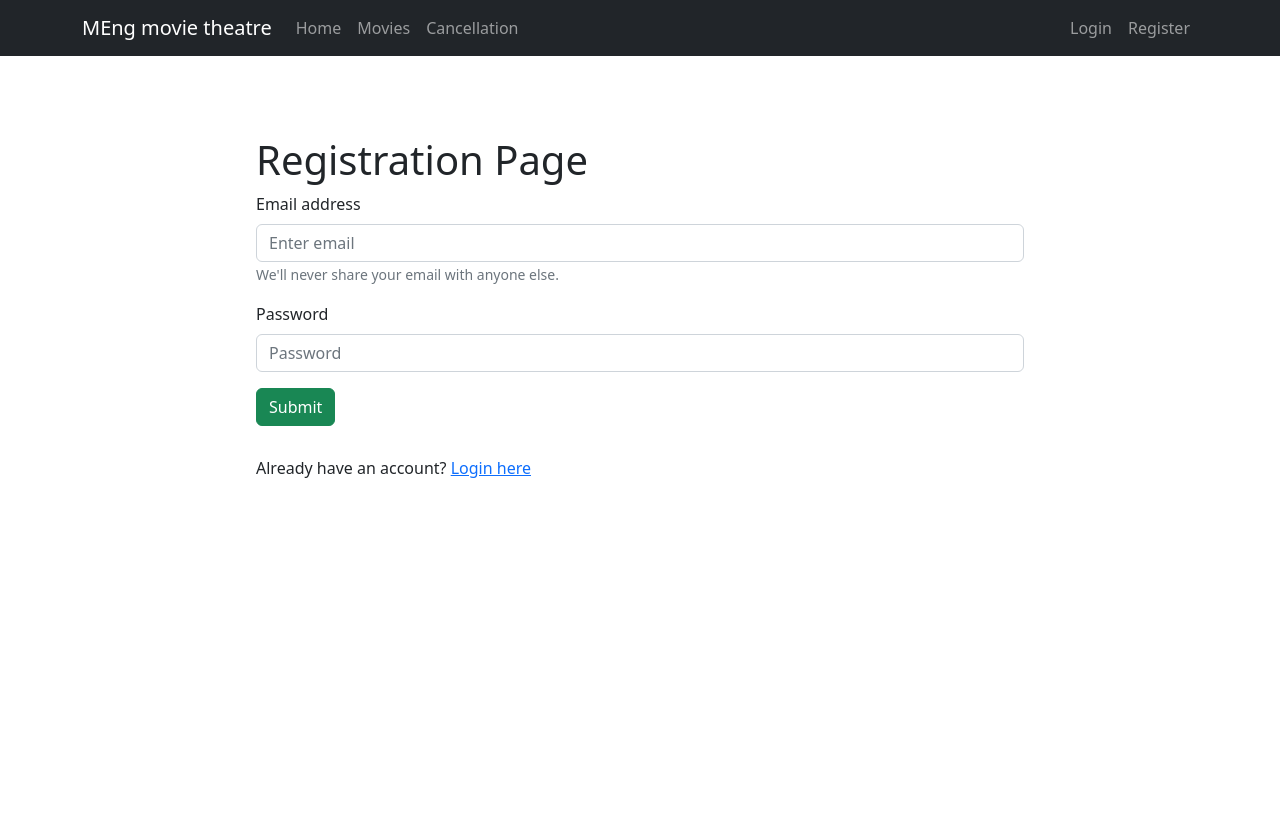
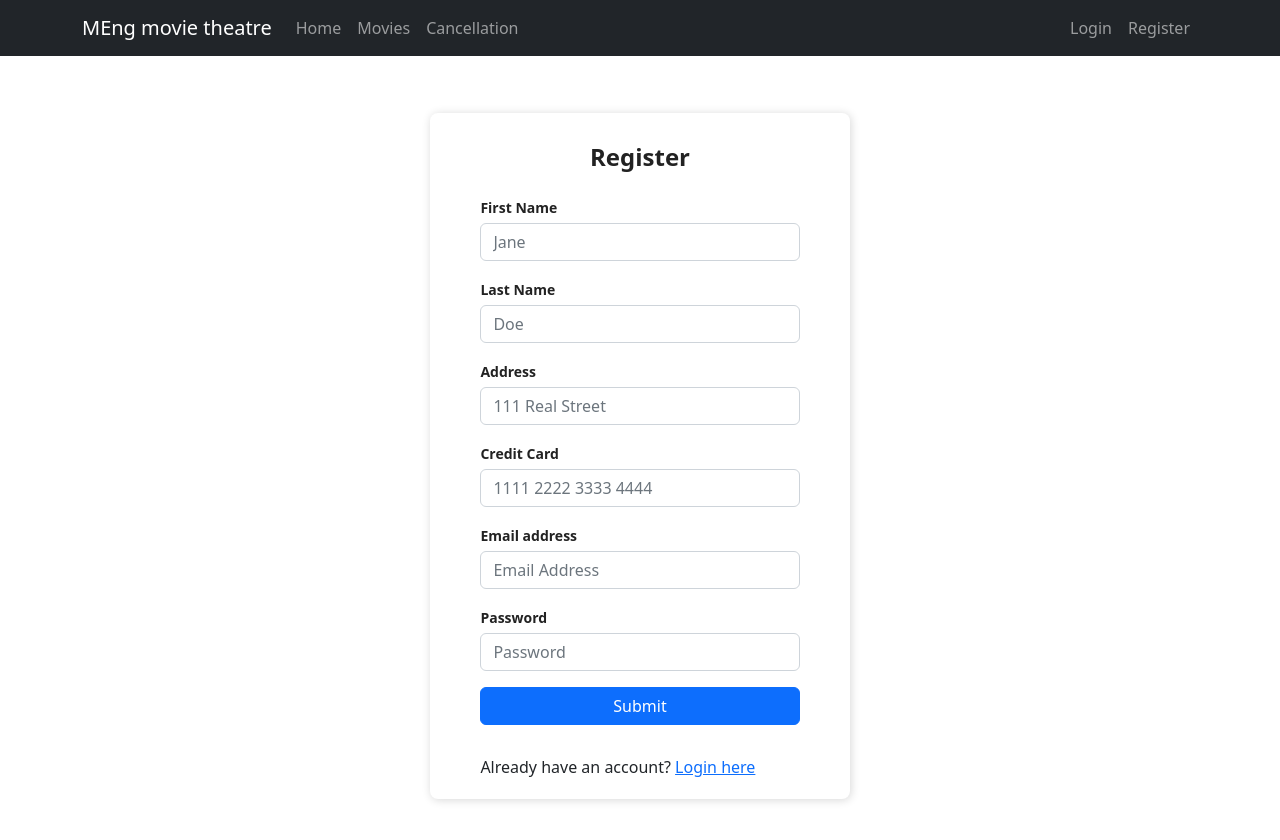
Before and after one commit to folkg/movie-ticket-reservation-app, a React (Create React App) app in the folder client/: page /register in a window 1280 px wide. Shown: the top 840 px of the page. Before the commit the page ends 800 px from the top, so only its background shows below. Built offline with nearby package versions, Linux system fonts and the light colour scheme.

Commit message:
Added registration and protected routing

```diff
--- a/client/src/App.js
+++ b/client/src/App.js
@@ -1,6 +1,7 @@
 import React from "react";
 import "bootstrap/dist/css/bootstrap.min.css";
 import { BrowserRouter, Switch, Route } from "react-router-dom";
+import { ProtectedRoute, AnyonymousRoute } from "./routes/Routes";
 import { MovieAPIProvider } from "./contexts/movie-api-provider";
 import Navbar from "./components/navbar/navbar.component";
 import CancelPage from "./pages/cancelpage/cancelpage.page";
@@ -26,12 +27,15 @@ function App() {
             <Route exact path="/cancel">
               <CancelPage />
             </Route>
-            <Route exact path="/register">
+            <AnyonymousRoute exact path="/register">
               <RegisterPage />
-            </Route>
-            <Route exact path="/login">
+            </AnyonymousRoute>
+            <AnyonymousRoute exact path="/login">
               <LoginPage />
-            </Route>
+            </AnyonymousRoute>
+            <ProtectedRoute exact path="/profile">
+              Profile
+            </ProtectedRoute>
             <Route path="*">
               <NoPage />
             </Route>
--- a/client/src/components/loginForm/loginForm.component.js
+++ b/client/src/components/loginForm/loginForm.component.js
@@ -1,11 +1,10 @@
 import React, { useState, useContext } from "react";
-import Button from "react-bootstrap/Button";
-import Form from "react-bootstrap/Form";
-import { FormWrapper, Error, Success } from "./loginForm.styles";
+import "./loginForm.css";
+import Alert from "react-bootstrap/Alert";
 import { MovieAPIContext } from "../../contexts/movie-api-provider";
 
 function LoginForm() {
-  const { login, isLoggedIn } = useContext(MovieAPIContext);
+  const { login } = useContext(MovieAPIContext);
   const [email, setEmail] = useState();
   const [password, setPassword] = useState();
   const [loginResult, setLoginResult] = useState(null);
@@ -13,49 +12,51 @@ function LoginForm() {
   async function handleSubmit(e) {
     e.preventDefault();
     const result = await login(email, password);
-    // const result = await getAllUsers();
-    // set login error status
     setLoginResult(result);
   }
 
   return (
-    <FormWrapper onSubmit={handleSubmit}>
-      <h1>Login Page</h1>
-      <Form.Group className="mb-3" controlId="formBasicEmail">
-        <Form.Label>Email address</Form.Label>
-        <Form.Control
+    <div className="Auth-form-container">
+      <form className="Auth-form" onSubmit={handleSubmit}>
+        <div className="Auth-form-content">
+          <h3 className="Auth-form-title">Login</h3>
+          {loginResult != null && loginResult !== true && (
+            <div className="d-grid mt-3">
+              <Alert variant="danger">{loginResult}</Alert>
+            </div>
+          )}
+          <div className="form-group mt-3">
+            <label>Email address</label>
+            <input
               type="email"
+              className="form-control mt-1"
               placeholder="Enter email"
               value={email || ""}
               onChange={(e) => setEmail(e.target.value)}
             />
-        <Form.Text className="text-muted">
-          We'll never share your email with anyone else.
-        </Form.Text>
-      </Form.Group>
-
-      <Form.Group className="mb-3" controlId="formBasicPassword">
-        <Form.Label>Password</Form.Label>
-        <Form.Control
+          </div>
+          <div className="form-group mt-3">
+            <label>Password</label>
+            <input
               type="password"
-          placeholder="Password"
+              className="form-control mt-1"
+              placeholder="Enter password"
               value={password || ""}
               onChange={(e) => setPassword(e.target.value)}
             />
-      </Form.Group>
-      {loginResult === true ? (
-        <Success>Login Successful</Success>
-      ) : (
-        loginResult && <Error>Error: {loginResult}</Error>
-      )}
-      <Button variant="primary" type="submit" disabled={isLoggedIn}>
+          </div>
+
+          <div className="d-grid gap-2 mt-3">
+            <button type="submit" className="btn btn-primary">
               Submit
-      </Button>
-      {isLoggedIn && <Success>User is already logged in</Success>}
-      <div style={{ marginTop: "30px" }}>
+            </button>
+          </div>
+          <div style={{ marginTop: "1rem" }}>
             Don't have an account? <a href="/register">register here</a>
           </div>
-    </FormWrapper>
+        </div>
+      </form>
+    </div>
   );
 }
 
--- /dev/null
+++ b/client/src/components/loginForm/loginForm.css
@@ -0,0 +1,39 @@
+.App {
+  background-color: white;
+}
+
+.Auth-form-container {
+  display: flex;
+  justify-content: center;
+  align-items: center;
+  width: 100vw;
+  height: 100vh;
+}
+
+.Auth-form {
+  width: 420px;
+  box-shadow: rgb(0 0 0 / 16%) 1px 1px 10px;
+  padding-top: 30px;
+  padding-bottom: 20px;
+  border-radius: 8px;
+  background-color: white;
+}
+
+.Auth-form-content {
+  padding-left: 12%;
+  padding-right: 12%;
+}
+
+.Auth-form-title {
+  text-align: center;
+  margin-bottom: 1em;
+  font-size: 24px;
+  color: rgb(34, 34, 34);
+  font-weight: 800;
+}
+
+label {
+  font-size: 14px;
+  font-weight: 600;
+  color: rgb(34, 34, 34);
+}
--- a/client/src/components/loginForm/loginForm.styles.js
+++ /dev/null
@@ -1,18 +0,0 @@
-import styled from "styled-components";
-import Form from "react-bootstrap/Form";
-
-export const FormWrapper = styled(Form)`
-  margin-top: 10vh;
-  margin-left: 20%;
-  margin-right: 20%;
-`;
-
-export const Error = styled.p`
-  color: red;
-  font-size: 0.75em;
-`;
-
-export const Success = styled.p`
-  color: green;
-  font-size: 0.75em;
-`;
--- a/client/src/components/navbar/navbar.component.js
+++ b/client/src/components/navbar/navbar.component.js
@@ -1,9 +1,11 @@
-import React from 'react';
-import Container from 'react-bootstrap/Container';
-import Nav from 'react-bootstrap/Nav';
-import Navbar from 'react-bootstrap/Navbar';
+import React, { useContext } from "react";
+import Container from "react-bootstrap/Container";
+import Nav from "react-bootstrap/Nav";
+import Navbar from "react-bootstrap/Navbar";
+import { MovieAPIContext } from "../../contexts/movie-api-provider";
 
 const AppNavbar = () => {
+  const { isLoggedIn } = useContext(MovieAPIContext);
   return (
     <Navbar bg="dark" variant="dark" expand="lg">
       <Container>
@@ -15,13 +17,19 @@ const AppNavbar = () => {
             <Nav.Link href="/movies">Movies</Nav.Link>
             <Nav.Link href="/cancel">Cancellation</Nav.Link>
           </Nav>
-          <Nav>
-            <Nav.Link href="/login">Login</Nav.Link>
-            <Nav.Link href="/register">Register</Nav.Link>
-          </Nav>
+          {!isLoggedIn ? (
+            <Nav>
+              <Nav.Link href="/login">Login</Nav.Link>
+              <Nav.Link href="/register">Register</Nav.Link>
+            </Nav>
+          ) : (
+            <Nav>
+              <Nav.Link href="/profile">Profile</Nav.Link>
+            </Nav>
+          )}
         </Navbar.Collapse>
       </Container>
     </Navbar>
   );
-}
+};
 export default AppNavbar;
--- a/client/src/components/registerForm/registerForm.component.js
+++ b/client/src/components/registerForm/registerForm.component.js
@@ -1,29 +1,112 @@
-import React from 'react';
-import Button from 'react-bootstrap/Button';
-import Form from 'react-bootstrap/Form';
-import { FormWrapper } from './registerForm.styles';
+import React, { useContext, useState } from "react";
+import "./registerForm.css";
+import Alert from "react-bootstrap/Alert";
+import { MovieAPIContext } from "../../contexts/movie-api-provider";
 
 function RegisterForm() {
+  const { register } = useContext(MovieAPIContext);
+  const [firstName, setFirstName] = useState();
+  const [lastName, setLastName] = useState();
+  const [address, setAddress] = useState();
+  const [cc, setCC] = useState();
+  const [email, setEmail] = useState();
+  const [password, setPassword] = useState();
+  const [registerResult, setRegisterResult] = useState(null);
+
+  async function handleSubmit(e) {
+    e.preventDefault();
+    const result = await register(
+      firstName,
+      lastName,
+      address,
+      cc,
+      email,
+      password
+    );
+    setRegisterResult(result);
+  }
+
   return (
-    <FormWrapper>
-        <h1>Registration Page</h1>
-      <Form.Group className="mb-3" controlId="formBasicEmail">
-        <Form.Label>Email address</Form.Label>
-        <Form.Control type="email" placeholder="Enter email" />
-        <Form.Text className="text-muted">
-          We'll never share your email with anyone else.
-        </Form.Text>
-      </Form.Group>
-
-      <Form.Group className="mb-3" controlId="formBasicPassword">
-        <Form.Label>Password</Form.Label>
-        <Form.Control type="password" placeholder="Password" />
-      </Form.Group>
-      <Button variant="success" type="submit">
-        Submit
-      </Button>
-      <div style={{marginTop: "30px"}}>Already have an account? <a href='/login'>Login here</a></div>
-    </FormWrapper>
+    <div className="Auth-form-container">
+      <form className="Auth-form" onSubmit={handleSubmit}>
+        <div className="Auth-form-content">
+          <h3 className="Auth-form-title">Register</h3>
+          {registerResult === true ? (
+            <Alert variant="success">
+              Registation was successful. Please login.
+            </Alert>
+          ) : (
+            registerResult != null && (
+              <Alert variant="danger">{registerResult}</Alert>
+            )
+          )}
+          <div className="form-group mt-3">
+            <label>First Name</label>
+            <input
+              className="form-control mt-1"
+              placeholder="Jane"
+              value={firstName || ""}
+              onChange={(e) => setFirstName(e.target.value)}
+            />
+          </div>
+          <div className="form-group mt-3">
+            <label>Last Name</label>
+            <input
+              className="form-control mt-1"
+              placeholder="Doe"
+              value={lastName || ""}
+              onChange={(e) => setLastName(e.target.value)}
+            />
+          </div>
+          <div className="form-group mt-3">
+            <label>Address</label>
+            <input
+              className="form-control mt-1"
+              placeholder="111 Real Street"
+              value={address || ""}
+              onChange={(e) => setAddress(e.target.value)}
+            />
+          </div>
+          <div className="form-group mt-3">
+            <label>Credit Card</label>
+            <input
+              className="form-control mt-1"
+              placeholder="1111 2222 3333 4444"
+              value={cc || ""}
+              onChange={(e) => setCC(e.target.value)}
+            />
+          </div>
+          <div className="form-group mt-3">
+            <label>Email address</label>
+            <input
+              type="email"
+              className="form-control mt-1"
+              placeholder="Email Address"
+              value={email || ""}
+              onChange={(e) => setEmail(e.target.value)}
+            />
+          </div>
+          <div className="form-group mt-3">
+            <label>Password</label>
+            <input
+              type="password"
+              className="form-control mt-1"
+              placeholder="Password"
+              value={password || ""}
+              onChange={(e) => setPassword(e.target.value)}
+            />
+          </div>
+          <div className="d-grid gap-2 mt-3">
+            <button type="submit" className="btn btn-primary">
+              Submit
+            </button>
+          </div>
+          <div style={{ marginTop: "30px" }}>
+            Already have an account? <a href="/login">Login here</a>
+          </div>
+        </div>
+      </form>
+    </div>
   );
 }
 
--- /dev/null
+++ b/client/src/components/registerForm/registerForm.css
@@ -0,0 +1,39 @@
+.App {
+  background-color: white;
+}
+
+.Auth-form-container {
+  display: flex;
+  justify-content: center;
+  align-items: center;
+  width: 100vw;
+  height: 100vh;
+}
+
+.Auth-form {
+  width: 420px;
+  box-shadow: rgb(0 0 0 / 16%) 1px 1px 10px;
+  padding-top: 30px;
+  padding-bottom: 20px;
+  border-radius: 8px;
+  background-color: white;
+}
+
+.Auth-form-content {
+  padding-left: 12%;
+  padding-right: 12%;
+}
+
+.Auth-form-title {
+  text-align: center;
+  margin-bottom: 1em;
+  font-size: 24px;
+  color: rgb(34, 34, 34);
+  font-weight: 800;
+}
+
+label {
+  font-size: 14px;
+  font-weight: 600;
+  color: rgb(34, 34, 34);
+}
--- a/client/src/components/registerForm/registerForm.styles.js
+++ /dev/null
@@ -1,8 +0,0 @@
-import styled from 'styled-components';
-import Form from 'react-bootstrap/Form';
-
-export const FormWrapper = styled(Form)`
-    margin-top: 10vh;
-    margin-left: 20%;
-    margin-right: 20%;
-`;
--- /dev/null
+++ b/client/src/routes/Routes.js
@@ -0,0 +1,21 @@
+import React, { useContext } from "react";
+import { MovieAPIContext } from "../contexts/movie-api-provider";
+import { Redirect } from "react-router-dom";
+
+export function ProtectedRoute({ children }) {
+  const { isLoggedIn } = useContext(MovieAPIContext);
+  if (!isLoggedIn) {
+    // user is not authenticated
+    return <Redirect to="/login" />;
+  }
+  return children;
+}
+
+export function AnyonymousRoute({ children }) {
+  const { isLoggedIn } = useContext(MovieAPIContext);
+  if (isLoggedIn) {
+    // user is not authenticated
+    return <Redirect to="/" />;
+  }
+  return children;
+}
```
Also changed, not shown: client/src/contexts/movie-api-provider.js (+13 -25 lines). Lines whose indentation alone changed are shown as unchanged.
